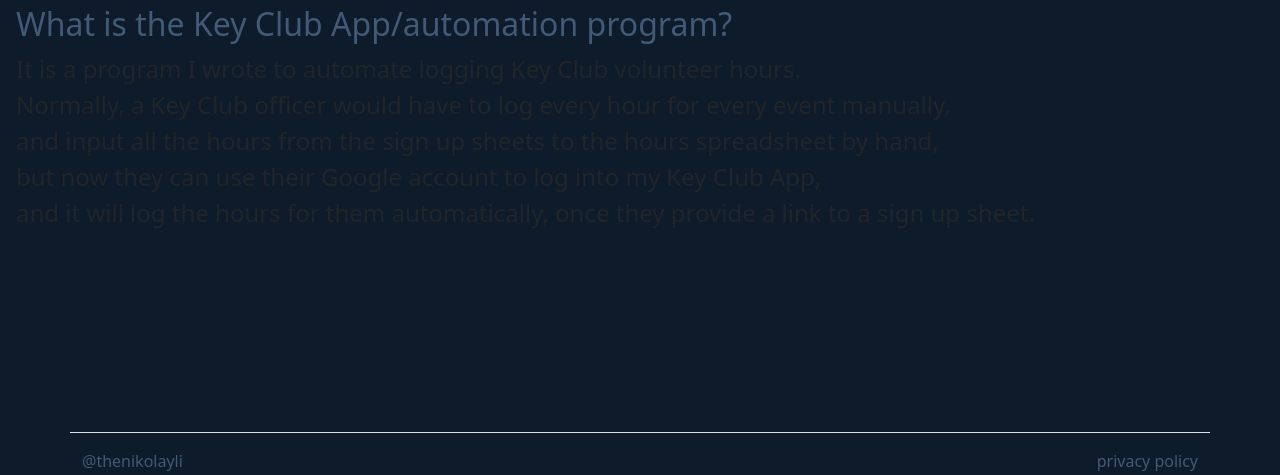
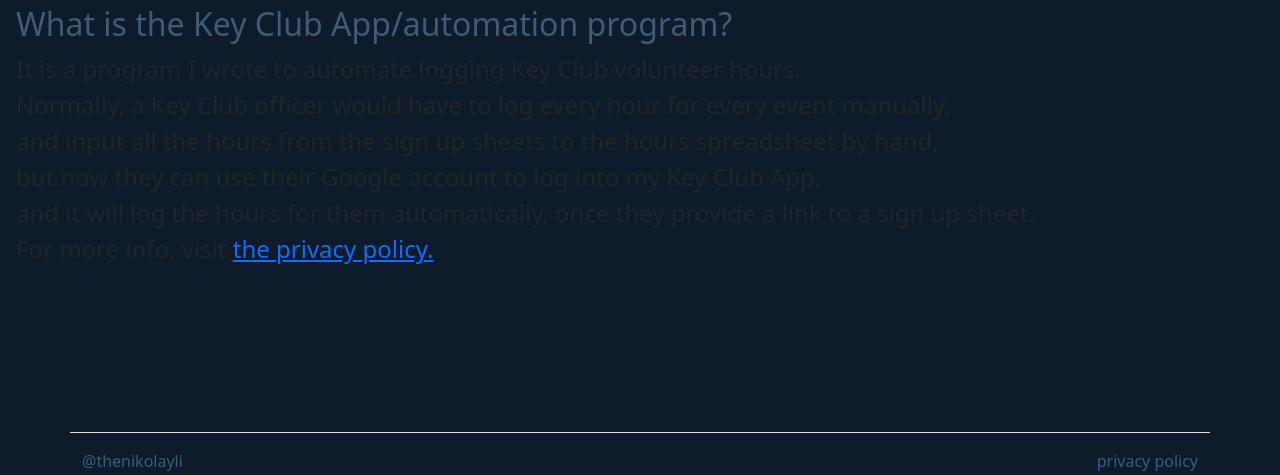
Before and after one commit to thenikolayli/nikolaylibackend, a Django app: page /keyclub/ in a window 1280 px wide. Shown: the part 311-786 px from the top of the page. Run offline with Django 5.2, Linux system fonts and the light colour scheme; parts of the project's set-up code (start-up, migrations or seed data) failed here and were passed over; some libraries are stand-ins or nearby versions.

Commit message:
asdasdasdasdasdsa

```diff
--- a/templates/keyclub/homepage.html
+++ b/templates/keyclub/homepage.html
@@ -26,8 +26,10 @@
         It is a program I wrote to automate logging Key Club volunteer hours. <br>
         Normally, a Key Club officer would have to log every hour for every event manually, <br>
         and input all the hours from the sign up sheets to the hours spreadsheet by hand,<br>
-         but now they can use their Google account to log into my Key Club App, <br>
+        but now they can use their Google account to log into my Key Club App, <br>
         and it will log the hours for them automatically, once they provide a link to a sign up sheet.
+        <br>
+        For more info, visit <a href={% url "keyclub:privacy_policy" %}>the privacy policy.</a>
     </p>
     <script src={% static "js/keyclub/check_password.js" %}></script>
     <script src={% static "js/get_cookie.js" %}></script>
```
